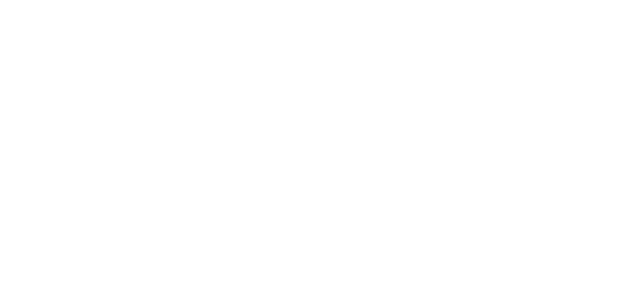
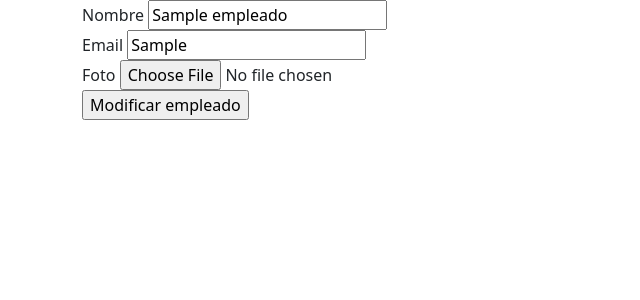
Before and after one commit to DinoG73/flask_proyect, a Flask app: page /modify/1 in a window 1280 px wide. Before the commit the part shown is empty. Shown: the top 300 px of the page, without its empty margins (0-640 px from the left). Run offline with Flask 3, Linux system fonts and the light colour scheme; tables that the repository leaves empty or names only in its code hold one stand-in row (values such as "Sample post").

Commit message:
Add form edit.html

```diff
--- a/src/templates/empleados/edit.html
+++ b/src/templates/empleados/edit.html
@@ -1,2 +1,16 @@
 {% include 'header.html' %}
+    <form action="/update" method="post" enctype="multipart/form-data">
+        <!-- no me esta mostrando los values -->
+        <input hidden type="text" name="txt_id" id="txt_id" value="{{empleado[0]}}">
+        <label for="txt_name">Nombre</label>
+        <input type="text" name="txt_name" id="txt_name" value="{{empleado[1]}}">
+        <br>
+        <label for="txt_email">Email</label>
+        <input type="email" name="txt_email" id="txt_email" value="{{empleado[2]}}">
+        <br>
+        <label for="txt_picture">Foto</label>
+        <input type="file" name="txt_picture" id="txt_picture" value="{{empleado[3]}}">
+        <br>
+        <input type="submit" value="Modificar empleado">
+    </form>
 {% include 'footer.html' %}
```
